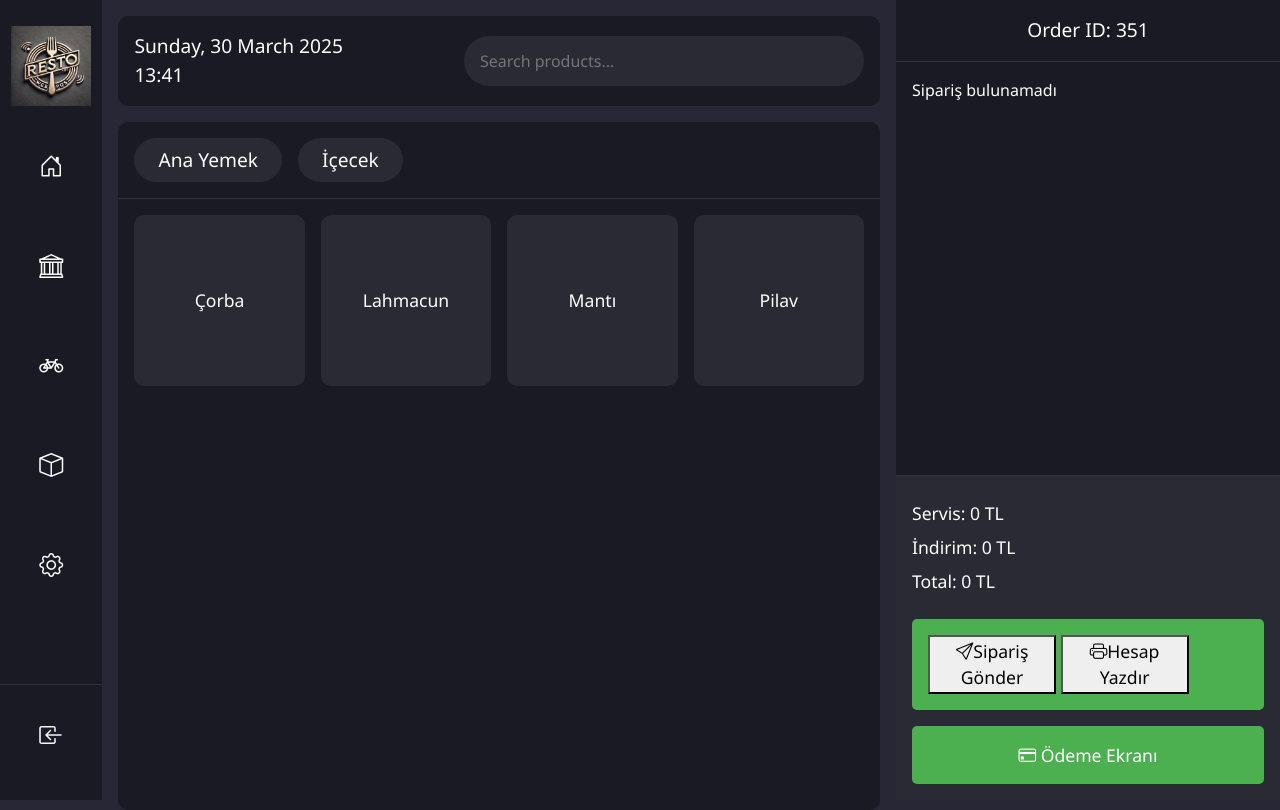
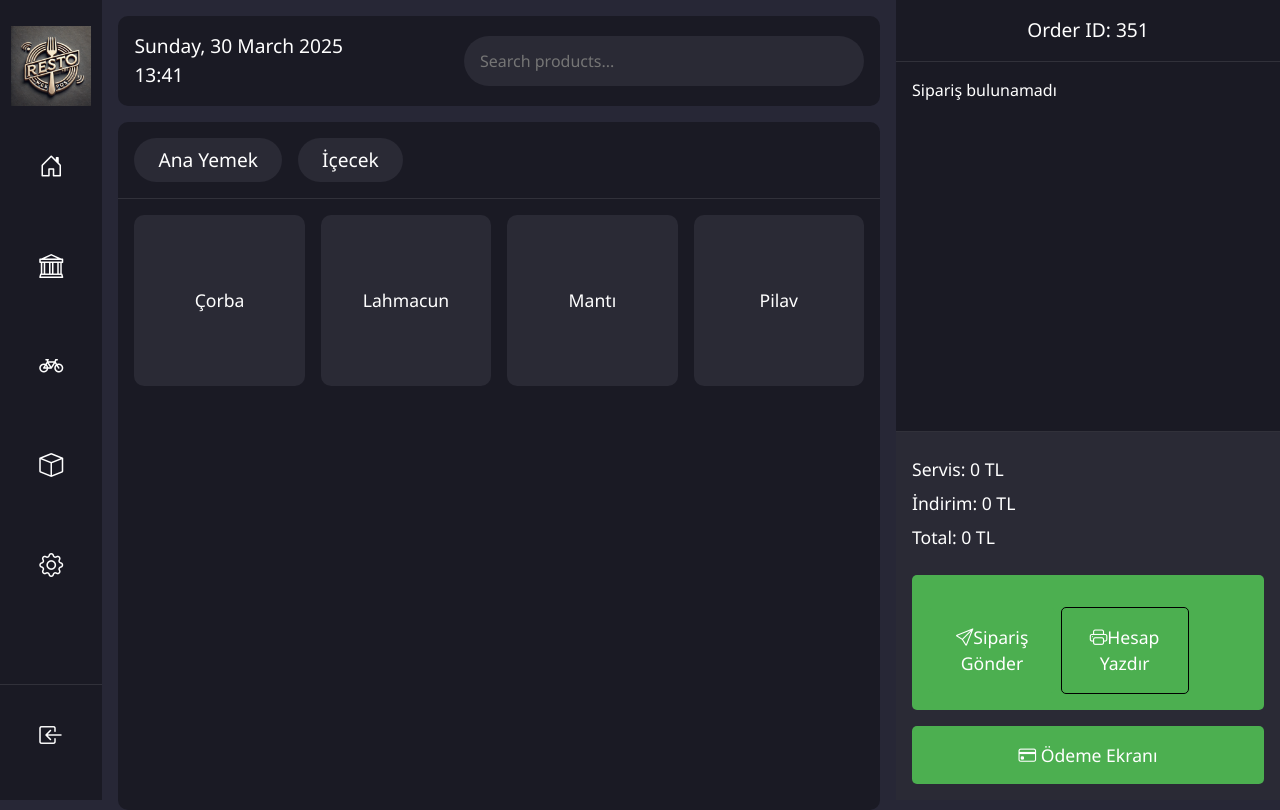
Before and after one commit to birolbas/webpos, a Flask app: page /order in a window 1280 px wide. Run offline with Flask 3, Linux system fonts and the light colour scheme.

Commit message:
Update order.css

```diff
--- a/static/order.css
+++ b/static/order.css
@@ -224,11 +224,30 @@ body {
     margin: 0px;
     margin-top: 1rem;
 }
-.send-order{
+.send-order {
     width: 40%;
+    padding: 1rem;
+    background-color: #4CAF50;
+    color: white;
+
+    border: none;
+    border-radius: 5px;
+    font-size: 1.1rem;
+    cursor: pointer;
+    transition: all 0.3s ease;
+    margin-top: 1rem;
 }
-.send-bill{
+.send-bill {
     width: 40%;
+    padding: 1rem;
+    background-color: #4CAF50;
+    color: white;
+    border: 1px solid black;
+    border-radius: 5px;
+    font-size: 1.1rem;
+    cursor: pointer;
+    transition: all 0.3s ease;
+    margin-top: 1rem;
 }
 .payment:hover {
     background-color: #45a049;
```
